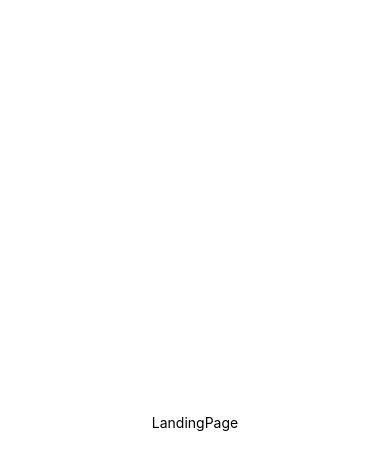
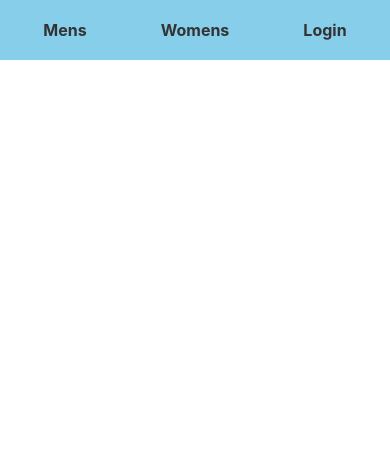
Before and after one commit to Amir98375/AJIO_Clone, a React Native app: screen / in a window 390 px wide. Shown: the top 470 px of the page. Built offline with nearby package versions, Linux system fonts and the light colour scheme.

Commit message:
some minor changes

```diff
--- a/App.js
+++ b/App.js
@@ -1,13 +1,18 @@
 import { StatusBar } from 'expo-status-bar';
-import { StyleSheet, Text, View } from 'react-native';
+import { StyleSheet, Text, View,SafeAreaView  } from 'react-native';
 import LandingPage from './src/components/LandingPage';
 
 export default function App() {
   return (
-    <View style={styles.container}>
-     <LandingPage/>
-      <StatusBar style="auto" />
-    </View>
+    // <View style={styles.container}>
+    <SafeAreaView >
+
+    <LandingPage/>
+
+    </SafeAreaView>
+    //  {/* <LandingPage/> */}
+    //   {/* <StatusBar style="auto" /> */}
+    // {/* </View> */}
   );
 }
 
--- a/src/components/LandingPage.js
+++ b/src/components/LandingPage.js
@@ -1,14 +1,59 @@
-import { ScrollView, Text, View } from 'react-native'
-import React, { Component } from 'react'
-
-const LandingPage= () =>{
-
-    return (
-      <View>
-        <Text>LandingPage</Text>
-      </View>
-    )
-  }
+import { ScrollView, Text, View, StyleSheet,TouchableOpacity, StatusBar } from "react-native";
+import React, { Component, useState  } from "react";
 
 
-export default LandingPage
+const LandingPage = () => {
+  const [loginAuth,setLoginAuth]=useState(true)
+  return (
+
+      <View style={styles.container}>
+        <StatusBar backgroundColor="#007bff" barStyle="light-content" />
+        <TouchableOpacity
+          style={styles.menuItem}
+          // onPress={() => navigation.navigate("Screen1")}
+        >
+          <Text style={styles.menuText}>
+
+            Mens</Text>
+        </TouchableOpacity>
+        <TouchableOpacity
+          style={styles.menuItem}
+          // onPress={() => navigation.navigate("Screen2")}
+        >
+          <Text style={styles.menuText}>Womens</Text>
+        </TouchableOpacity>
+        <TouchableOpacity
+          style={styles.menuItem}
+          // onPress={() => navigation.navigate("Screen3")}
+        >
+          <Text style={styles.menuText}>{loginAuth?'Login':'Logout'}</Text>
+        </TouchableOpacity>
+      </View>
+
+  );
+};
+
+
+const styles = StyleSheet.create({
+  container: {
+    flexDirection: 'row',
+
+    justifyContent: 'space-around',
+    // alignItems: 'center',
+    backgroundColor: 'skyblue', // You can adjust the background color here
+    height: 60, // Adjust the height of the menu bar
+    elevation: 3, // Adds shadow to the menu bar
+  },
+  menuItem: {
+    flex: 1,
+    alignItems: 'center',
+    justifyContent: 'center',
+  },
+  menuText: {
+    fontSize: 16,
+    fontWeight: 'bold',
+    color: '#333', // Adjust text color
+  },
+});
+
+export default LandingPage;
```
